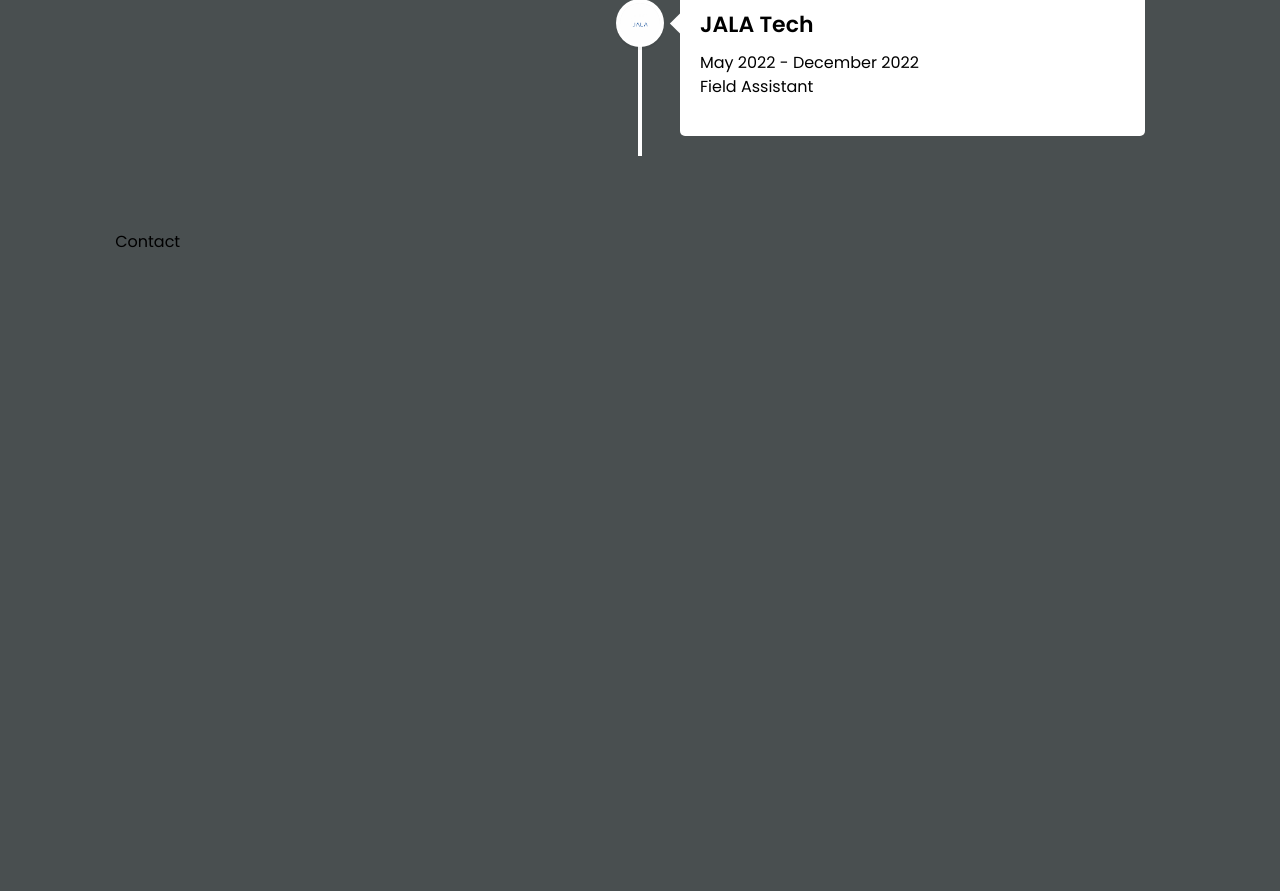
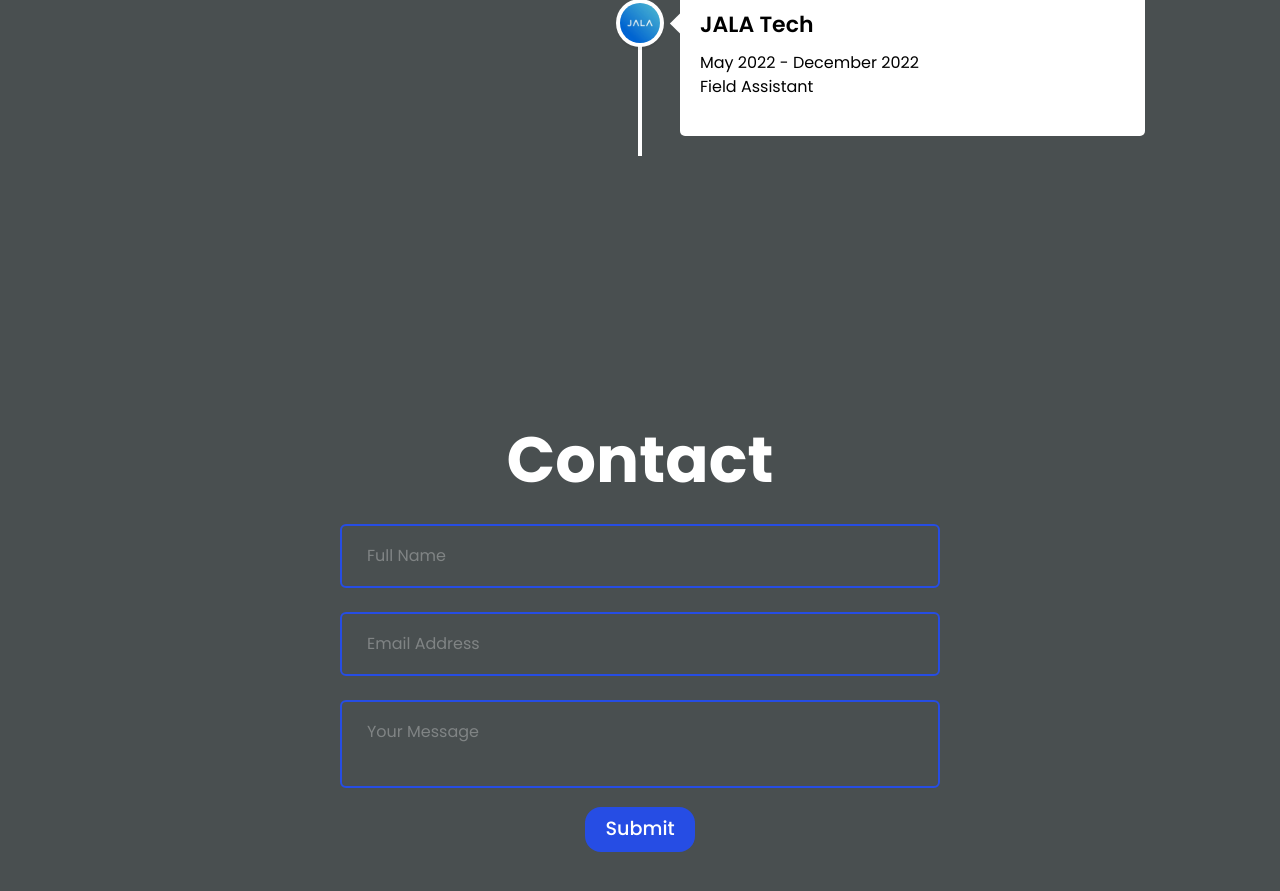
Before and after one commit to bahagiadamas/portofolio, a website: page index.html in a window 1280 px wide. Shown: the part 2990-3881 px from the top of the page. Drawn offline with nearby package versions, Linux system fonts and the light colour scheme.

Commit message:
added contact section

```diff
--- a/index.html
+++ b/index.html
@@ -136,7 +136,7 @@
                   </div>
                   <div class="row row-1">
                     <section>
-                      <img src="img/jala.png" alt="JALA" class="icon">
+                      <img src="img/jala-blue.jpeg" alt="JALA" class="icon">
                       <div class="details">
                         <span class="title">JALA Tech</span>
                       </div>
@@ -145,7 +145,7 @@
                   </div>
                   <div class="row row-2">
                     <section>
-                      <img src="img/jala.png" alt="JALA" class="icon">
+                      <img src="img/jala-blue.jpeg" alt="JALA" class="icon">
                       <div class="details">
                         <span class="title">JALA Tech</span>
                       </div>
@@ -157,6 +157,21 @@
 
         <section id="contact">
             <h1>Contact</h1>
+            <form action="#">
+              <div class="input-box">
+                <div class="input-field field">
+                  <input type="text" name="name" placeholder="Full Name" id="name" class="item" autocomplete="off">
+                </div>
+                <div class="input-field field">
+                  <input type="email" name="email" placeholder="Email Address" id="email" class="item" autocomplete="off">
+                </div>
+              </div>
+
+              <div class="textarea-field field">
+                <textarea name="" id="message" placeholder="Your Message" class="item" autocomplete="off"></textarea>
+              </div>
+              <button type="submit">Submit</button>
+            </form>
         </section>
     </main>
 
--- a/src/input.css
+++ b/src/input.css
@@ -244,4 +244,11 @@
             lg:text-[4rem]
             text-center
     }
+
+    section#contact {
+        @apply flex items-center justify-center flex-col
+    }
+    #contact h1 {
+        @apply text-[3rem] my-5 text-white font-[700] leading-[1] lg:text-[4rem] text-center
+    }
 }
--- a/src/vanilla.css
+++ b/src/vanilla.css
@@ -227,3 +227,51 @@
     margin: 10px 0;
   }
 }
+
+#contact form {
+  width: 100%;
+  text-align: center;
+}
+
+.input-box .input-field {
+  width: 100%;
+}
+
+.field .item {
+  width: 100%;
+  padding: 18px 25px;
+  background: transparent;
+  border: 2px solid #264de4;
+  outline: none;
+  border-radius: 6px;
+  color: #ededed;
+  margin: 12px 0;
+  font-size: 16px;
+}
+.field .item::placeholder {
+  color: rgba(255, 255, 255, .3);
+}
+
+form .textarea-field .item {
+  resize: none;
+}
+
+form button {
+  color: white;
+  font-size: 1.2rem;
+  font-weight: 450;
+  background-color: #264de4;
+  border-radius: 1rem;
+  padding: 8px 20px;
+}
+form button:hover {
+  box-shadow: 0 0 10px #ededed;
+  transition: all .3s ease;
+  transition-duration: .3s;
+}
+
+@media(min-width: 790px) {
+  .field .item {
+    width: 600px;
+  }
+}
```
Also changed, not shown: img/jala-blue.jpeg (added), src/style.css.
